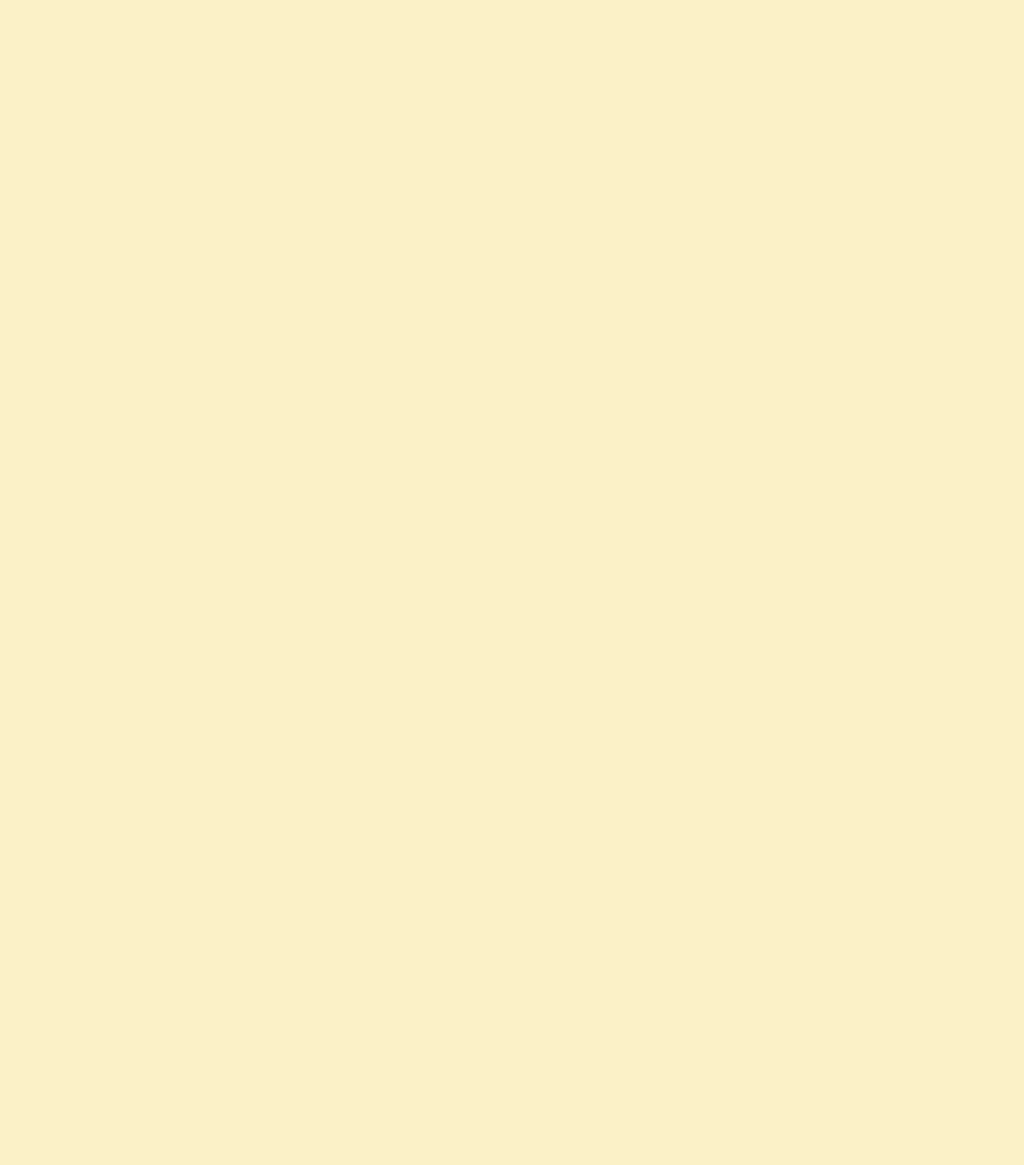
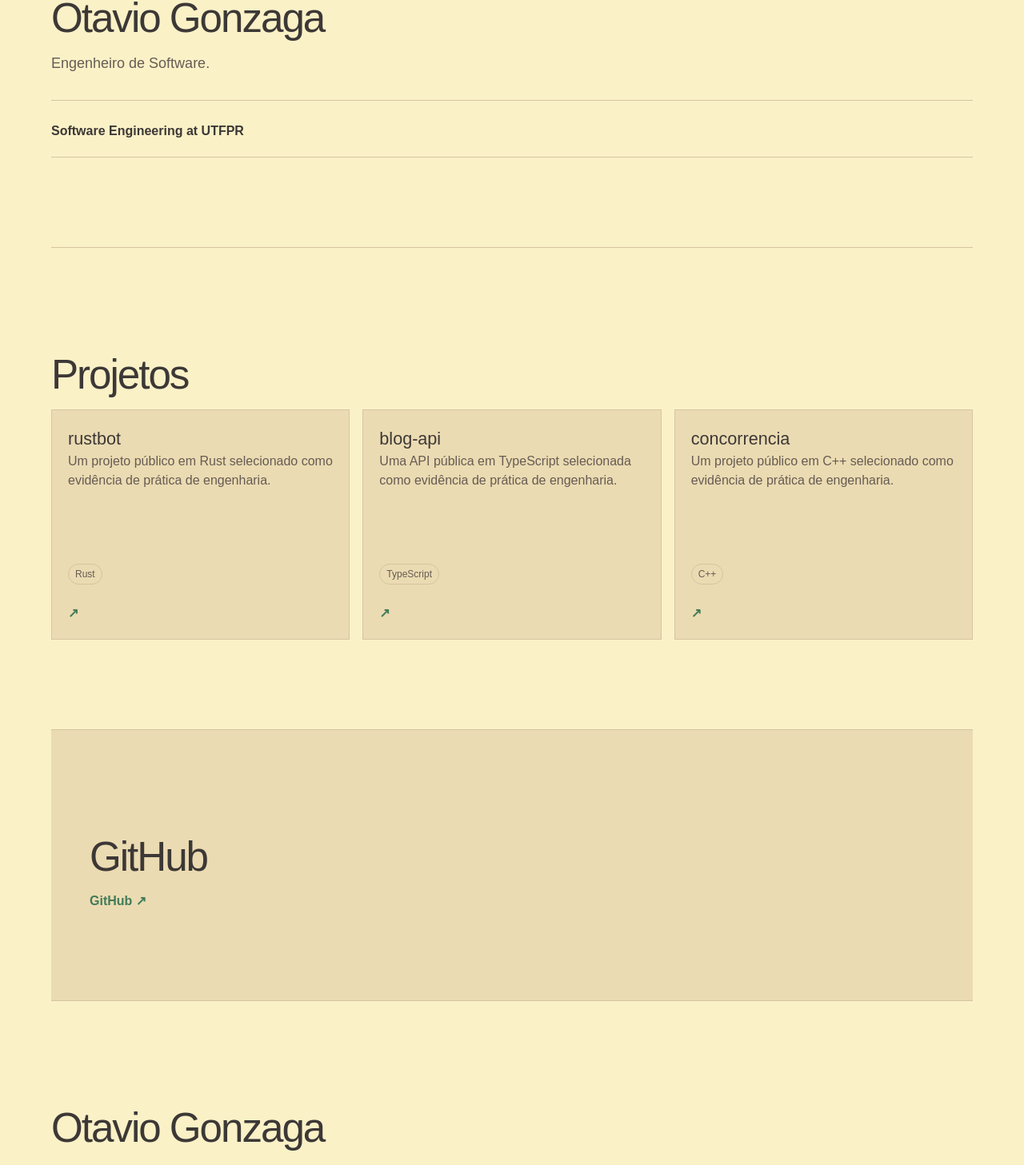
Before and after one commit to OtavioGonzaga/otaviogonzaga.dev, a Next.js app: page / in a window 1280 px wide. Shown: the part 766-2223 px from the top of the page at 80% size. Before the commit the page ends 800 px from the top, so only its background shows below. Built offline with nearby package versions, Linux system fonts and the light colour scheme; no server answers.

Commit message:
feat: add portfolio content and github enrichment

```diff
--- a/src/app/globals.css
+++ b/src/app/globals.css
@@ -101,6 +101,19 @@ a {
   padding-block: 1.25rem;
   border-bottom: 1px solid var(--border);
 }
+.navigation {
+  display: flex;
+  gap: 1rem;
+  margin-left: auto;
+  color: var(--foreground-muted);
+  font-size: 0.875rem;
+}
+.navigation a {
+  text-decoration: none;
+}
+.navigation a:hover {
+  color: var(--foreground);
+}
 .wordmark {
   color: var(--accent);
   font-weight: 700;
@@ -164,6 +177,88 @@ a {
   color: var(--foreground-muted);
   font-size: clamp(1.15rem, 2.4vw, 1.65rem);
 }
+.content-section {
+  padding-block: clamp(4rem, 9vw, 7rem);
+  border-top: 1px solid var(--border);
+}
+.content-section h2 {
+  max-width: 16ch;
+  margin: 0 0 1rem;
+  font-size: clamp(2rem, 4vw, 3.4rem);
+  line-height: 1.06;
+  letter-spacing: -0.04em;
+}
+.content-section > p:not(.eyebrow) {
+  max-width: 42rem;
+  color: var(--foreground-muted);
+  font-size: 1.125rem;
+}
+.education {
+  display: grid;
+  gap: 0.35rem;
+  margin-top: 2rem;
+  padding: 1.25rem 0;
+  border-block: 1px solid var(--border);
+}
+.education span {
+  color: var(--foreground-muted);
+  font-size: 0.875rem;
+}
+.project-grid {
+  display: grid;
+  grid-template-columns: repeat(3, minmax(0, 1fr));
+  gap: 1rem;
+}
+.project-card {
+  display: flex;
+  min-height: 18rem;
+  flex-direction: column;
+  padding: 1.25rem;
+  border: 1px solid var(--border);
+  background: var(--surface);
+}
+.project-card h3 {
+  margin: 0;
+  font-size: 1.35rem;
+}
+.project-card p {
+  color: var(--foreground-muted);
+}
+.project-card ul {
+  display: flex;
+  flex-wrap: wrap;
+  gap: 0.5rem;
+  margin: auto 0 1.5rem;
+  padding: 0;
+  list-style: none;
+}
+.project-card li {
+  padding: 0.2rem 0.5rem;
+  border: 1px solid var(--border);
+  border-radius: 999px;
+  color: var(--foreground-muted);
+  font-size: 0.75rem;
+}
+.project-card a,
+.github-section > a,
+.social-links a {
+  color: var(--accent);
+  font-weight: 700;
+}
+.github-section {
+  background: var(--surface);
+  padding-inline: clamp(1rem, 4vw, 3rem);
+}
+.github-stats strong {
+  color: var(--foreground);
+}
+.contact-section {
+  padding-bottom: clamp(5rem, 12vw, 10rem);
+}
+.social-links {
+  display: flex;
+  gap: 1.25rem;
+}
 :focus-visible {
   outline: 3px solid var(--focus);
   outline-offset: 3px;
@@ -181,6 +276,19 @@ a {
     width: 100%;
     justify-content: space-between;
   }
+  .navigation {
+    width: 100%;
+    margin-left: 0;
+    justify-content: space-between;
+  }
+  .project-grid {
+    grid-template-columns: 1fr;
+  }
+}
+@media (max-width: 56rem) and (min-width: 36.0625rem) {
+  .project-grid {
+    grid-template-columns: repeat(2, minmax(0, 1fr));
+  }
 }
 @media (prefers-reduced-motion: reduce) {
   *,
--- a/src/app/page.tsx
+++ b/src/app/page.tsx
@@ -1,4 +1,7 @@
-import { websiteStructuredData } from "@/shared/seo/structured-data";
+import { getGitHubSummary } from "@/modules/github/application/get-github-summary";
+import { profile } from "@/modules/profile/content/profile";
+import { projects } from "@/modules/projects/content/projects";
+import { personStructuredData, websiteStructuredData } from "@/shared/seo/structured-data";
 import { dictionaries } from "@/shared/i18n/dictionaries";
 import { getLocale } from "@/shared/i18n/get-locale";
 import { LanguageSelector } from "@/shared/ui/language-selector";
@@ -7,6 +10,7 @@ import { ThemeSelector } from "@/shared/ui/theme-selector";
 export default async function Home() {
   const locale = await getLocale();
   const copy = dictionaries[locale];
+  const github = await getGitHubSummary();
 
   return (
     <>
@@ -21,6 +25,11 @@ export default async function Home() {
             options={{ system: copy.system, light: copy.light, dark: copy.dark }}
           />
         </div>
+        <nav aria-label={copy.home} className="navigation">
+          <a href="#about">{copy.about}</a>
+          <a href="#projects">{copy.projects}</a>
+          <a href="#contact">{copy.contact}</a>
+        </nav>
       </header>
       <main className="shell main-content" id="main-content">
         <section aria-labelledby="intro-title" className="hero">
@@ -30,6 +39,66 @@ export default async function Home() {
           </h1>
           <p className="role">{copy.role}</p>
         </section>
+        <section aria-labelledby="about-title" className="content-section" id="about">
+          <p className="eyebrow">{copy.about}</p>
+          <h2 id="about-title">{profile.name}</h2>
+          <p>{copy.role}.</p>
+          <div className="education">
+            <span>{copy.education}</span>
+            <strong>{profile.education}</strong>
+          </div>
+        </section>
+        <section aria-labelledby="projects-title" className="content-section" id="projects">
+          <p className="eyebrow">{copy.selectedProjects}</p>
+          <h2 id="projects-title">{copy.projects}</h2>
+          <div className="project-grid">
+            {projects.map((project) => (
+              <article className="project-card" key={project.slug}>
+                <h3>{project.name}</h3>
+                <p>{project.description[locale]}</p>
+                <ul aria-label={project.name}>
+                  {project.technologies.map((technology) => (
+                    <li key={technology}>{technology}</li>
+                  ))}
+                </ul>
+                <a href={project.repositoryUrl} rel="noreferrer" target="_blank">
+                  {copy.projectRepository} <span aria-hidden="true">↗</span>
+                </a>
+              </article>
+            ))}
+          </div>
+        </section>
+        <section aria-labelledby="github-title" className="content-section github-section">
+          <p className="eyebrow">{copy.githubActivity}</p>
+          <h2 id="github-title">GitHub</h2>
+          {github ? (
+            <p className="github-stats">
+              <strong>{github.repositoryCount}</strong> {copy.repositories}{" "}
+              <span aria-hidden="true">·</span> <strong>{github.stars}</strong> {copy.stars}
+            </p>
+          ) : (
+            <p>{copy.githubUnavailable}</p>
+          )}
+          <a href={profile.githubUrl} rel="noreferrer" target="_blank">
+            GitHub <span aria-hidden="true">↗</span>
+          </a>
+        </section>
+        <section
+          aria-labelledby="contact-title"
+          className="content-section contact-section"
+          id="contact"
+        >
+          <p className="eyebrow">{copy.contact}</p>
+          <h2 id="contact-title">{profile.name}</h2>
+          <div className="social-links">
+            <a href={profile.githubUrl} rel="noreferrer" target="_blank">
+              GitHub <span aria-hidden="true">↗</span>
+            </a>
+            <a href={profile.linkedinUrl} rel="noreferrer" target="_blank">
+              LinkedIn <span aria-hidden="true">↗</span>
+            </a>
+          </div>
+        </section>
       </main>
       <script
         dangerouslySetInnerHTML={{
@@ -37,6 +106,12 @@ export default async function Home() {
         }}
         type="application/ld+json"
       />
+      <script
+        dangerouslySetInnerHTML={{
+          __html: JSON.stringify(personStructuredData()).replace(/</g, "\\u003c"),
+        }}
+        type="application/ld+json"
+      />
     </>
   );
 }
--- /dev/null
+++ b/src/modules/github/application/get-github-summary.ts
@@ -0,0 +1,25 @@
+import { cache } from "react";
+
+type GitHubRepository = { name: string; stargazers_count: number; html_url: string };
+
+export type GitHubSummary = { repositoryCount: number; stars: number };
+
+const githubApiUrl = "https://api.github.com/users/OtavioGonzaga/repos?per_page=100";
+
+export const getGitHubSummary = cache(async (): Promise<GitHubSummary | null> => {
+  try {
+    const response = await fetch(githubApiUrl, {
+      headers: { Accept: "application/vnd.github+json" },
+      next: { revalidate: 21_600 },
+    });
+    if (!response.ok) return null;
+
+    const repositories = (await response.json()) as GitHubRepository[];
+    return {
+      repositoryCount: repositories.length,
+      stars: repositories.reduce((total, repository) => total + repository.stargazers_count, 0),
+    };
+  } catch {
+    return null;
+  }
+});
--- /dev/null
+++ b/src/modules/profile/content/profile.ts
@@ -0,0 +1,7 @@
+export const profile = {
+  name: "Otavio Gonzaga",
+  role: "Software Engineer",
+  education: "Software Engineering at UTFPR",
+  githubUrl: "https://github.com/OtavioGonzaga",
+  linkedinUrl: "https://www.linkedin.com/in/otaviogonzaga",
+} as const;
--- /dev/null
+++ b/src/modules/projects/content/projects.ts
@@ -0,0 +1,40 @@
+export type Project = {
+  slug: string;
+  name: string;
+  repositoryUrl: string;
+  technologies: readonly string[];
+  description: { "pt-BR": string; en: string };
+};
+
+export const projects: readonly Project[] = [
+  {
+    slug: "rustbot",
+    name: "rustbot",
+    repositoryUrl: "https://github.com/OtavioGonzaga/rustbot",
+    technologies: ["Rust"],
+    description: {
+      "pt-BR": "Um projeto público em Rust selecionado como evidência de prática de engenharia.",
+      en: "A public Rust project selected as evidence of engineering practice.",
+    },
+  },
+  {
+    slug: "blog-api",
+    name: "blog-api",
+    repositoryUrl: "https://github.com/OtavioGonzaga/blog-api",
+    technologies: ["TypeScript"],
+    description: {
+      "pt-BR": "Uma API pública em TypeScript selecionada como evidência de prática de engenharia.",
+      en: "A public TypeScript API selected as evidence of engineering practice.",
+    },
+  },
+  {
+    slug: "concorrencia",
+    name: "concorrencia",
+    repositoryUrl: "https://github.com/OtavioGonzaga/concorrencia",
+    technologies: ["C++"],
+    description: {
+      "pt-BR": "Um projeto público em C++ selecionado como evidência de prática de engenharia.",
+      en: "A public C++ project selected as evidence of engineering practice.",
+    },
+  },
+];
--- a/src/shared/seo/structured-data.ts
+++ b/src/shared/seo/structured-data.ts
@@ -1,4 +1,5 @@
 import { absoluteUrl, siteConfig } from "@/shared/config/site";
+import { profile } from "@/modules/profile/content/profile";
 
 export function websiteStructuredData() {
   return {
@@ -8,3 +9,14 @@ export function websiteStructuredData() {
     url: absoluteUrl("/"),
   };
 }
+
+export function personStructuredData() {
+  return {
+    "@context": "https://schema.org",
+    "@type": "Person",
+    name: profile.name,
+    jobTitle: profile.role,
+    alumniOf: { "@type": "CollegeOrUniversity", name: "UTFPR" },
+    sameAs: [profile.githubUrl, profile.linkedinUrl],
+  };
+}
```
Also changed, not shown: 2 other files (tests, documents, lock files or other folders).
